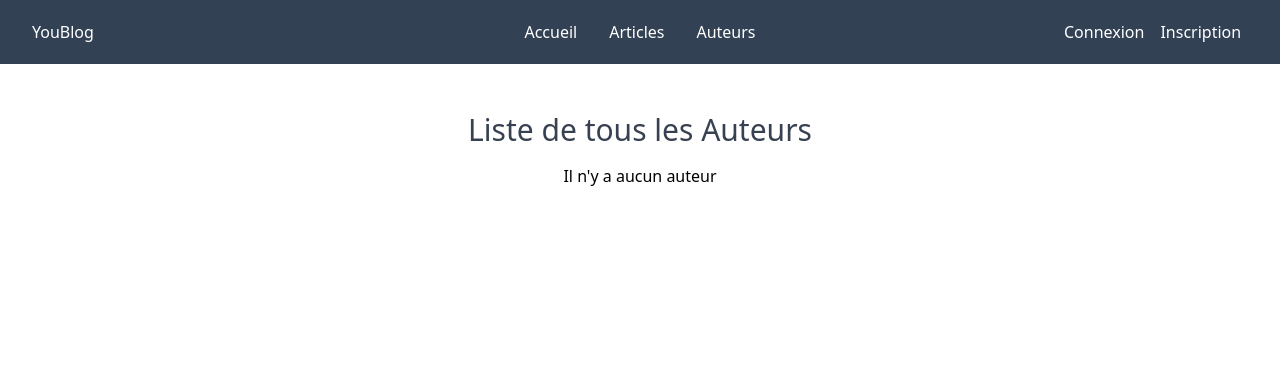
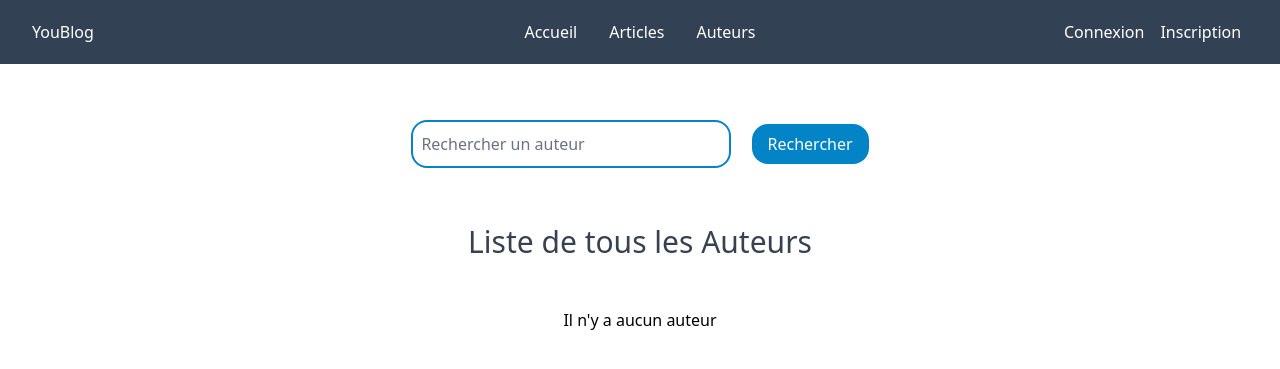
Before and after one commit to abstractHunter/youBlog, a Django app: page /authors/ in a window 1280 px wide. Shown: the top 369 px of the page. Run offline with Django 4.2, Linux system fonts and the light colour scheme; style sheets or scripts are compiled from the project's sources; some libraries are stand-ins or nearby versions.

Commit message:
c062 | update author list view and tamplate | add authors' search feature

```diff
--- a/blog/views.py
+++ b/blog/views.py
@@ -131,9 +131,14 @@ class AuthorListView(ListView):
     template_name = 'blog/author_list.html'
 
     def get_queryset(self):
-        return get_user_model().authors.all()
+        search = self.request.GET.get('search', "")
+        author_list = get_user_model().authors.all()
+        if search:
+            author_list = author_list.filter(username__icontains=search)
+        return author_list
 
     def get_context_data(self, **kwargs):
         context = super().get_context_data(**kwargs)
         context["authors"] = self.get_queryset()
+        context["search_value"] = self.request.GET.get('search', "")
         return context
--- a/templates/blog/author_list.html
+++ b/templates/blog/author_list.html
@@ -4,7 +4,18 @@
 
 {% block content %}
     <section class="flex flex-col items-center">
-    <h2 class="text-3xl text-gray-700 mt-12">Liste de tous les Auteurs</h2>
+
+        <form method="get" class="mt-12 mb-4">
+            <input type="text" name="search" id="search" placeholder="Rechercher un auteur" class=" w-52 md:w-80 h-12 rounded-2xl border-2 border-sky-600 p-2 m-2" value="{{search_value}}">
+            <button type="submit" class="bg-sky-600 text-white rounded-2xl px-4 py-2 m-2">Rechercher</button>
+        </form>
+
+        {% if search_value %}
+            <h2 class="text-3xl text-gray-700 my-8">Liste des auteurs contenant {{search_value}}</h2>
+        {% else %}
+            <h2 class="text-3xl text-gray-700 my-8">Liste de tous les Auteurs</h2>
+        {% endif %}
+
         <div class="w-full flex flex-wrap justify-center md:px-12 md:pt-4">
             {% for author in authors %}
                 <div class="w-80 my-8 flex flex-col border rounded-2xl bg-slate-200 p-1 md:m-4">
```
Lines whose indentation alone changed are shown as unchanged.
